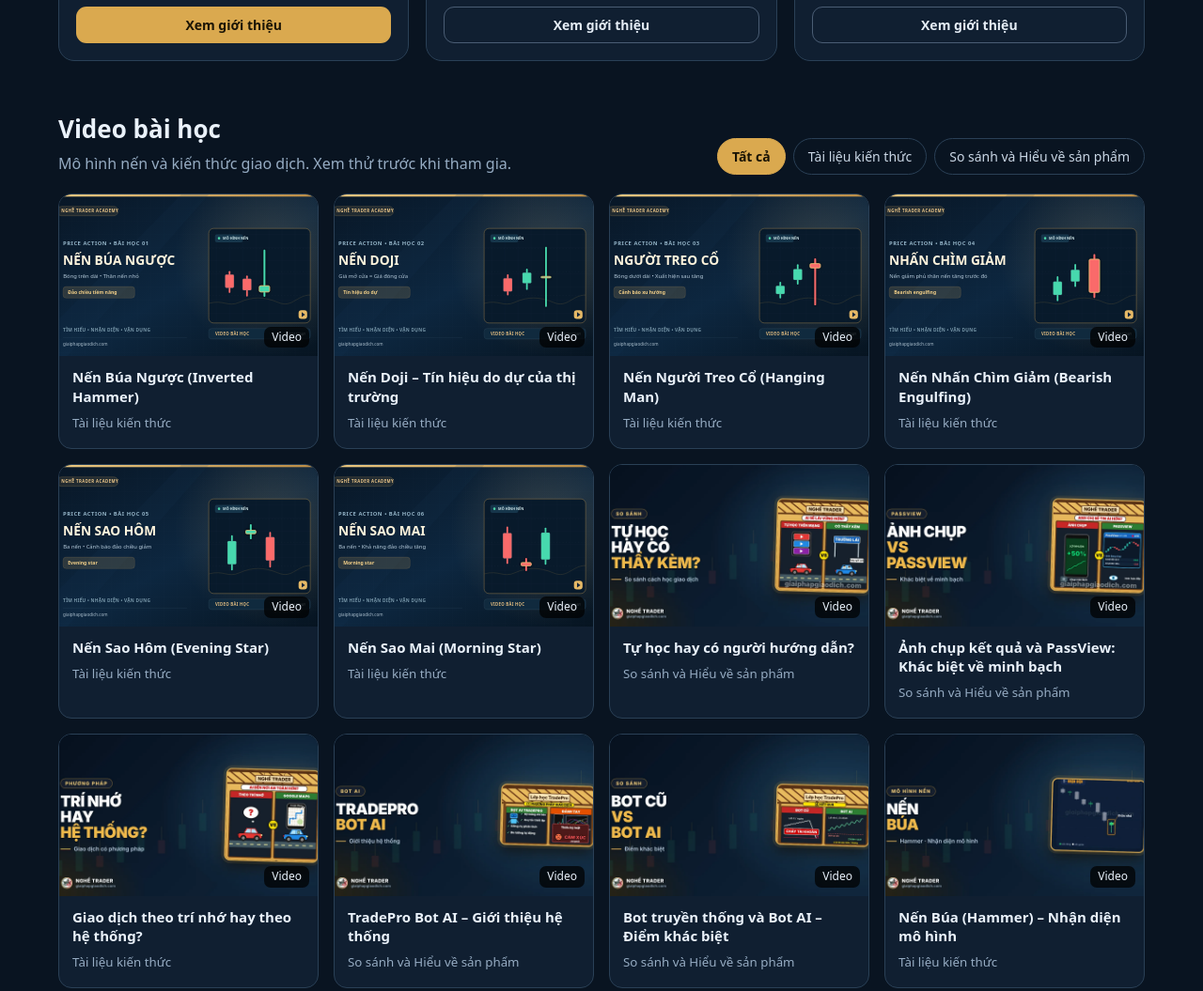
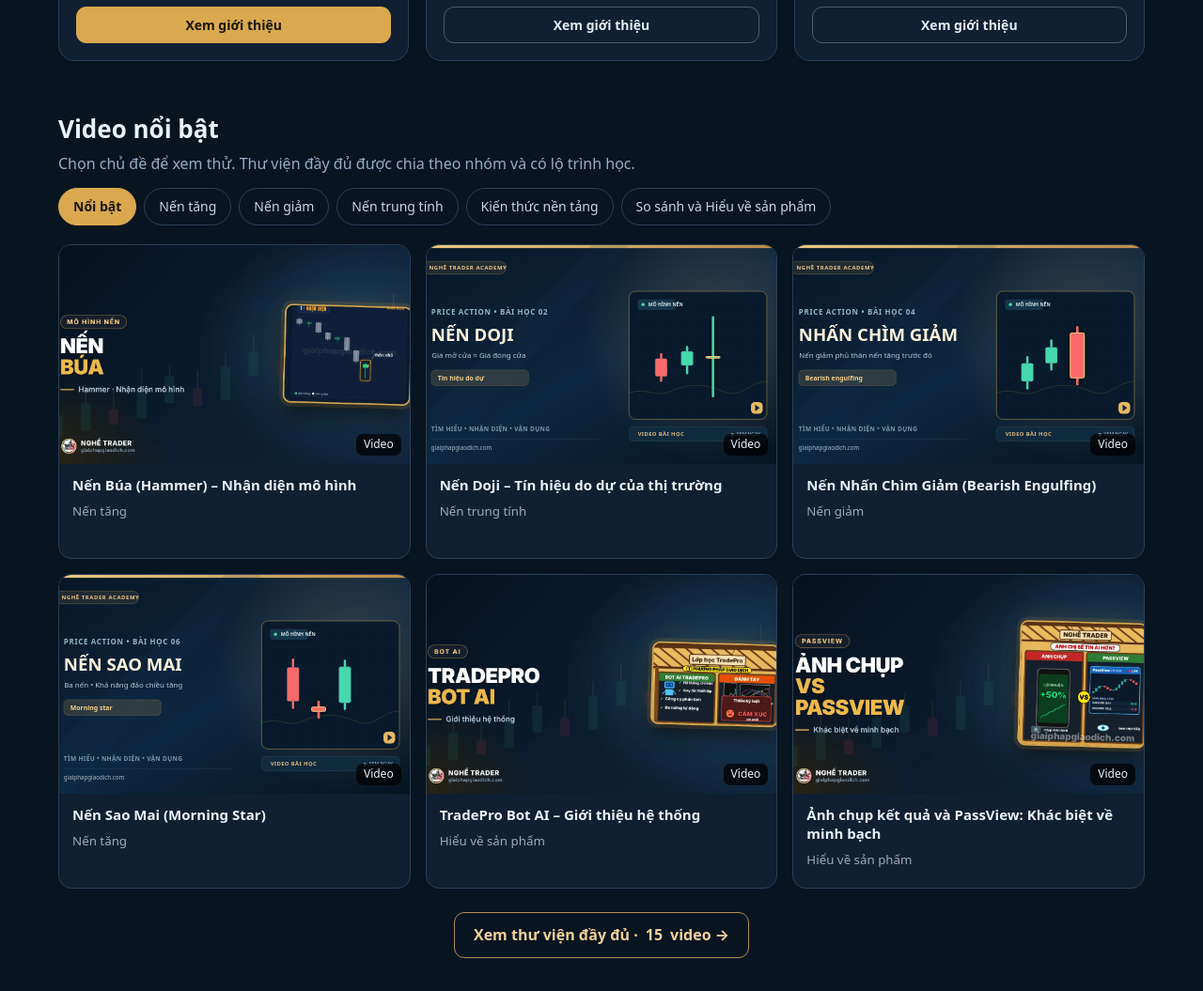
Before and after one commit to brosentertainmentbros-creator/T-i-li-u-Trade, a plain HTML site: page thu-vien-tai-lieu-github/lms.html in a window 1280 px wide. Shown: the part 1139-2194 px from the top of the page at 94% size. Drawn offline with Linux system fonts and the light colour scheme.

Commit message:
Show six featured videos on learning portal; add topic previews and full-library link

```diff
--- a/thu-vien-tai-lieu-github/lms.html
+++ b/thu-vien-tai-lieu-github/lms.html
@@ -78,7 +78,7 @@ section{padding:46px 0 6px}
 .chips{display:flex;gap:8px;flex-wrap:wrap}
 .chip{padding:8px 15px;border-radius:30px;border:1px solid var(--stroke);background:transparent;color:#c9d6e4;cursor:pointer;font-size:14px}
 .chip.on,.chip:hover{background:var(--gold);border-color:var(--gold);color:#1a1405;font-weight:700}
-.vids{display:grid;grid-template-columns:repeat(4,1fr);gap:16px}
+.vids{display:grid;grid-template-columns:repeat(3,minmax(0,1fr));gap:16px}
 .vid{background:var(--paper);border:1px solid var(--stroke);border-radius:14px;overflow:hidden;display:flex;flex-direction:column;transition:.2s}
 .vid:hover{border-color:var(--gold)}
 .vid .cv{aspect-ratio:16/10;background:#0b1828;position:relative;overflow:hidden}
@@ -121,6 +121,11 @@ footer b{color:var(--ink)}
  .nav{min-height:60px}
  .nav .btn{margin-left:auto}
 }
+.all-lessons{display:flex;justify-content:center;margin:25px 0 0}.all-lessons .btn{border-color:#af8d53;color:#f1d098}
+.vid .bd{min-height:100px}
+.vid:focus-within{border-color:var(--gold)}
+@media(max-width:980px){.vids{grid-template-columns:repeat(2,minmax(0,1fr))}}
+@media(max-width:600px){.vids{grid-template-columns:1fr}}
 </style>
 </head>
 <body>
@@ -193,10 +198,11 @@ footer b{color:var(--ink)}
  </section>
 
  <section id="video">
-  <div class="sec-h"><div><h2>Video bài học</h2><p>Mô hình nến và kiến thức giao dịch. Xem thử trước khi tham gia.</p></div>
-   <div class="chips" id="chips"></div></div>
+  <div class="sec-h"><div><h2>Video nổi bật</h2><p>Chọn chủ đề để xem thử. Thư viện đầy đủ được chia theo nhóm và có lộ trình học.</p></div>
+   <div class="chips" id="chips" aria-label="Lọc video theo chủ đề"></div></div>
   <div class="vids" id="vids"></div>
   <div class="empty" id="empty" hidden>Không tìm thấy bài học phù hợp.</div>
+  <div class="all-lessons"><a class="btn btn-line" id="allLessons" href="./?category=Tất%20cả#thu-vien">Xem thư viện đầy đủ · <span id="lessonTotal">15</span> video →</a></div>
  </section>
 
  <section id="thong-bao">
@@ -235,32 +241,45 @@ footer b{color:var(--ink)}
  <div class="shell"><b>NGHỀ TRADER</b> · giaiphapgiaodich.com · <a class="footer-zalo" href="https://zalo.me/g/pflrrz190" target="_blank" rel="noopener noreferrer">Cộng đồng Zalo ↗</a><br>Nội dung chỉ nhằm mục đích giáo dục, không phải khuyến nghị đầu tư. Giao dịch có rủi ro.</div>
 </footer>
 
-<script src="data.js?v=20261113-15-videos-new-covers"></script>
+<script src="data.js?v=20261113-learning-path-v2"></script>
 <script>
 (function(){
  var docs=(window.DOCUMENTS||[]).filter(function(d){return /\.mp4$/i.test(d.file)});
- var cat='Tất cả', q='';
+ var cat='Nổi bật', q='';
  var chipsEl=document.getElementById('chips'), vids=document.getElementById('vids'), empty=document.getElementById('empty');
  document.getElementById('vcount').textContent=docs.length+' video bài học';
- var cats=['Tất cả'].concat(docs.map(function(d){return d.category}).filter(function(c,i,a){return a.indexOf(c)===i}));
- function norm(s){return (s||'').normalize('NFD').replace(/[̀-ͯ]/g,'').replace(/đ/g,'d').replace(/Đ/g,'D').toLowerCase()}
+ document.getElementById('lessonTotal').textContent=docs.length;
+ var cats=['Nổi bật','Nến tăng','Nến giảm','Nến trung tính','Kiến thức nền tảng','So sánh và Hiểu về sản phẩm'];
+ var featured=['NgheTrader_NenBua.mp4','NgheTrader_Doji.mp4','NgheTrader_NhanChimGiam.mp4','NgheTrader_SaoMai.mp4','tradepro-bot-ai.mp4','anh-chup-vs-passview-nguoi-that.mp4'];
+ function norm(s){return (s||'').normalize('NFD').replace(/[\u0300-\u036f]/g,'').replace(/đ/g,'d').replace(/Đ/g,'D').toLowerCase()}
  function esc(s){return String(s).replace(/[&<>"']/g,function(c){return {'&':'&amp;','<':'&lt;','>':'&gt;','"':'&quot;',"'":'&#39;'}[c]})}
  function drawChips(){
   chipsEl.innerHTML='';
   cats.forEach(function(c){
-   var b=document.createElement('button');b.className='chip'+(c===cat?' on':'');b.textContent=c;
+   var b=document.createElement('button');b.type='button';b.className='chip'+(c===cat?' on':'');b.textContent=c;
+   b.setAttribute('aria-pressed',String(c===cat));
    b.onclick=function(){cat=c;drawChips();drawVids()};chipsEl.appendChild(b);
   });
  }
  function drawVids(){
-  var list=docs.filter(function(d){
-   return (cat==='Tất cả'||d.category===cat)&&(!q||norm(d.title+' '+d.description).indexOf(norm(q))>-1);
-  });
+  var list=docs.slice();
+  if(q){
+    list=list.filter(function(d){return norm(d.title+' '+d.description+' '+d.lessonGroup).indexOf(norm(q))>-1});
+  }else if(cat==='Nổi bật'){
+    list=featured.map(function(name){return docs.find(function(d){return d.file.split('/').pop()===name})}).filter(Boolean);
+  }else{
+    list=list.filter(function(d){return cat==='So sánh và Hiểu về sản phẩm'?d.category===cat:d.lessonGroup===cat})
+             .sort(function(a,b){return (a.lessonOrder||99)-(b.lessonOrder||99)});
+    // Only preview a few lessons here; the full curriculum is on the main library page.
+    list=list.slice(0,cat==='So sánh và Hiểu về sản phẩm'?4:3);
+  }
   vids.innerHTML=list.map(function(d){
    var href='watch.html?v='+encodeURIComponent(d.file.split('/').pop());
-   return '<a class="vid" href="'+href+'"><div class="cv"><img loading="lazy" src="'+esc(d.cover||d.coverFallback||'')+'" alt="" onerror="this.onerror=null;this.src=\''+esc(d.coverFallback||'assets/logo-nghe-trader.webp')+'\'"><i>Video</i></div><div class="bd"><h4>'+esc(d.title)+'</h4><small>'+esc(d.category)+'</small></div></a>';
+   return '<a class="vid" href="'+href+'"><div class="cv"><img loading="lazy" decoding="async" src="'+esc(d.cover||d.coverFallback||'')+'" alt="" onerror="this.onerror=null;this.src=\''+esc(d.coverFallback||'assets/logo-nghe-trader.webp')+'\'"><i>Video</i></div><div class="bd"><h4>'+esc(d.title)+'</h4><small>'+esc(d.lessonGroup||d.category)+'</small></div></a>';
   }).join('');
   empty.hidden=list.length>0;
+  var categoryLink=cat==='So sánh và Hiểu về sản phẩm'?cat:cat==='Nổi bật'?'Tất cả':'Tài liệu kiến thức';
+  document.getElementById('allLessons').href='./?category='+encodeURIComponent(categoryLink)+'#thu-vien';
  }
  document.getElementById('q').addEventListener('input',function(e){q=e.target.value;drawVids();
   if(q)document.getElementById('video').scrollIntoView({behavior:'smooth'})});
```
